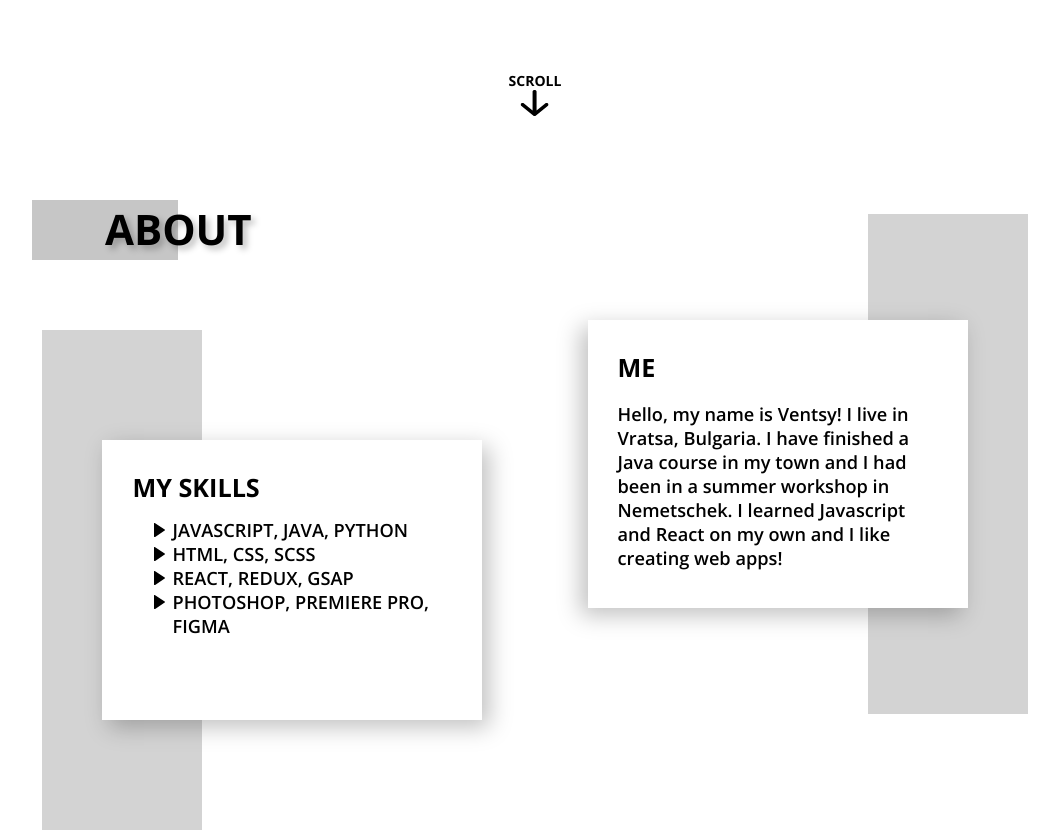
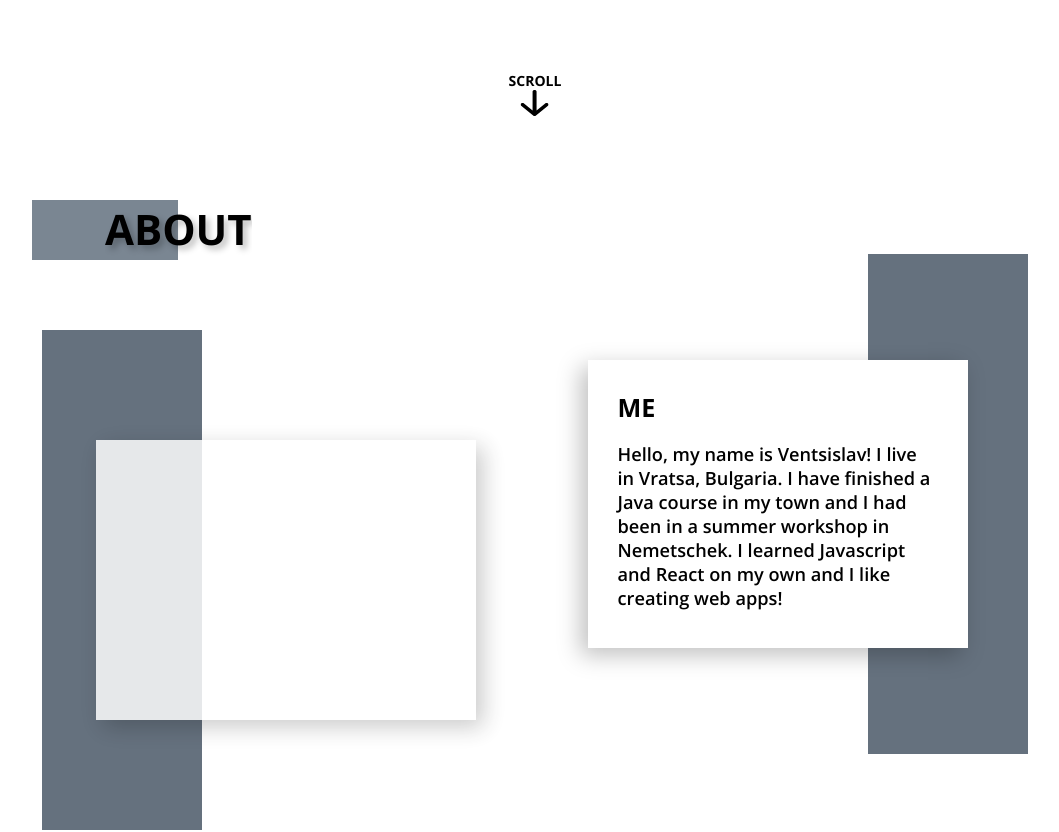
Before and after one commit to VentsislavBorislavov/Personal-Portfolio, a React (Create React App) app: page / in a window 1280 px wide. Shown: the part 680-1512 px from the top of the page, without its empty margins (105-1164 px from the left). Built offline with nearby package versions, Linux system fonts and the light colour scheme.

Commit message:
animated about section

```diff
--- a/src/components/About.js
+++ b/src/components/About.js
@@ -1,29 +1,155 @@
+import gsap from "gsap";
+import { ScrollTrigger } from "gsap/ScrollTrigger";
+import { useState, useEffect } from "react";
+
+gsap.registerPlugin(ScrollTrigger);
+
 const About = () => {
+  const [isTablet, setIsTablet] = useState(window.innerWidth > 425);
+  const [isDesktop, setIsDesktop] = useState(window.innerWidth > 1000);
+  useEffect(() => {
+    // Setting up the timeline with scrollTrigger
+    const tl = gsap.timeline({
+      scrollTrigger: {
+        trigger: ".about-h2",
+        start: "400 bottom",
+      },
+    });
+
+    // animating the about section's h2
+    tl.to(".about-h2 .before", {
+      width: "100%",
+      duration: 1,
+      ease: "power4.out",
+    }).to(".about-h2 span", {
+      x: 0,
+      duration: 0.5,
+      delay: -0.8,
+    });
+
+    // animating before el of about-me div only if it is desktop
+    // there is .before class because the CSSRulePlugin does not work :(
+
+    if (isDesktop) {
+      tl.from(".about-me-wrapper .before", {
+        x: "30%",
+        opacity: 0,
+      });
+    }
+
+    /*
+      Animating about-me div as a whole while in tablet or higher resolution
+      On phones it does not have it's border-shadow and the effect is useless
+    */
+    if (isTablet) {
+      tl.from(".about-me", {
+        x: "10%",
+        opacity: 0,
+      });
+    }
+    // Animating the elements of my-skills div
+
+    tl.to(".about-me h3 span", {
+      duration: 0.4,
+      y: 0,
+    }).from(".about-me p", {
+      opacity: 0,
+      scale: 1.1,
+      ease: "back.out(1.7)",
+    });
+
+    // animating before el as class on my-skills div only if it is desktop
+    // there is .before class because the CSSRulePlugin does not work :(
+    if (isDesktop) {
+      tl.from(".my-skills-wrapper .before", {
+        x: "-30%",
+        opacity: 0,
+      });
+    }
+    /*
+      Animating my-skills div as a whole while in tablet or higher resolution
+      On phones it does not have it's border-shadow and the effect is useless
+    */
+    if (isTablet) {
+      tl.from(".my-skills", {
+        x: "-10%",
+        opacity: 0,
+      });
+    }
+
+    // Animating the elements of my-skills div
+    tl.to(".my-skills h3 span", {
+      duration: 0.4,
+      y: 0,
+    })
+      .from(".my-skills ul", {
+        opacity: 0,
+        x: -10,
+        ease: "back.out(1.7)",
+      })
+      .to(".my-skills span", {
+        y: 0,
+        stagger: 0.2,
+      });
+  }, []);
   return (
     <section id="about">
-      <h2>About</h2>
+      <h2 className="about-h2">
+        <div className="before"></div>
+        <div className="about-holder">
+          <span>About</span>
+        </div>
+      </h2>
       <div className="wrapper">
+        <div className="about-me-wrapper">
           <div className="about-me">
-          <h3>Me</h3>
+            <h3>
+              <span style={spanStyle}>Me</span>
+            </h3>
             <p>
-            Hello, my name is Ventsy! I live in Vratsa, Bulgaria. I have
+              Hello, my name is Ventsislav! I live in Vratsa, Bulgaria. I have
               finished a Java course in my town and I had been in a summer
-            workshop in Nemetschek. I learned Javascript and React on my own and
-            I like creating web apps!
+              workshop in Nemetschek. I learned Javascript and React on my own
+              and I like creating web apps!
             </p>
           </div>
+          <div className="before"></div>
+        </div>
+        <div className="my-skills-wrapper">
           <div className="my-skills">
-          <h3>My Skills</h3>
+            <h3>
+              <span style={spanStyle}>My Skills</span>
+            </h3>
             <ul className="skills">
-            <li>JAVASCRIPT, JAVA, PYTHON</li>
-            <li>HTML, CSS, SCSS</li>
-            <li>REACT, REDUX, GSAP</li>
-            <li>PHOTOSHOP, PREMIERE PRO, FIGMA</li>
+              <li>
+                <div className="info-holder">
+                  <span>JAVASCRIPT, JAVA, PYTHON</span>
+                </div>
+              </li>
+              <li>
+                <div className="info-holder">
+                  <span>HTML, CSS, SCSS</span>
+                </div>
+              </li>
+              <li>
+                <div className="info-holder">
+                  <span>REACT, REDUX, GSAP</span>
+                </div>
+              </li>
+              <li>
+                <div className="info-holder">
+                  <span>PHOTOSHOP, PREMIERE PRO, FIGMA</span>
+                </div>
+              </li>
             </ul>
+          </div>
+          <div className="before"></div>
         </div>
       </div>
     </section>
   );
 };
 
+const spanStyle = { display: "block", transform: "translateY(-100%)" };
+
 export default About;
--- a/src/components/Nav.js
+++ b/src/components/Nav.js
@@ -21,12 +21,12 @@ const Nav = () => {
     });
 
     gsap.to(".intro-link span", {
-      yPercent: -100,
+      yPercent: 100,
       scrollTrigger: {
         trigger: "footer h2",
         scrub: true,
-        start: "50 100%",
-        end: "50 80%",
+        start: "80 100%",
+        end: "80 80%",
         toggleActions: "play none none reverse",
       },
     });
--- a/src/styles/components/about.scss
+++ b/src/styles/components/about.scss
@@ -30,9 +30,16 @@
       margin-left: 70px;
     }
 
-    &::before {
-      content: "";
-      width: 100%;
+    .about-holder {
+      overflow: hidden;
+      span {
+        display: block;
+        transform: translateX(-100%);
+      }
+    }
+
+    .before {
+      width: 0px;
       height: 60px;
       background-color: $gray;
       position: absolute;
@@ -65,13 +72,33 @@
       position: unset;
     }
 
+    .about-me-wrapper,
+    .my-skills-wrapper {
+      position: relative;
+      .before {
+        background-color: $gray2;
+        position: absolute;
+        width: 180px;
+        height: 600px;
+        top: 50%;
+        z-index: -1;
+        transform: translateY(-50%);
+        @include media("<=desktop") {
+          width: 160px;
+          height: 500px;
+        }
+        @include media("<=tablet") {
+          display: none;
+        }
+      }
+    }
+
     .about-me,
     .my-skills {
       background-color: $white;
       width: 440px;
       min-height: 300px;
       padding: 20px 30px;
-      position: relative;
       @include media("<=desktop") {
         width: 320px;
         min-height: 240px;
@@ -90,6 +117,7 @@
         font-size: 2.55rem;
         margin: 30px 0;
         text-transform: uppercase;
+        overflow: hidden;
         @include media("<=desktop") {
           font-size: 1.8rem;
           margin: 10px 0;
@@ -109,62 +137,54 @@
           font-size: 1.15rem;
         }
       }
-      &::before {
-        content: "";
-        background-color: $gray2;
-        position: absolute;
-        width: 200px;
-        height: 600px;
-        top: 50%;
-        z-index: -1;
-        transform: translateY(-50%);
-        @include media("<=desktop") {
-          width: 160px;
-          height: 500px;
-        }
-        @include media("<=tablet") {
-          display: none;
-        }
-      }
     }
 
-    .about-me {
+    .about-me-wrapper {
       align-self: flex-start;
-      margin-top: 120px;
-      box-shadow: -7px 7px 22px rgba($color: $black, $alpha: 0.25);
+      margin-top: 160px;
       @include media("<=tablet") {
         margin: 40px;
         align-self: center;
       }
+      .about-me {
+        box-shadow: -7px 7px 22px rgba($color: $black, $alpha: 0.25);
         @include media("<=phone") {
           box-shadow: none;
         }
-      &::before {
+      }
+      .before {
         right: -50px;
         @include media("<=desktop") {
           right: -60px;
         }
       }
     }
-
-    .my-skills {
+    .my-skills-wrapper {
       align-self: flex-end;
       margin-bottom: 120px;
-      box-shadow: 7px 7px 22px rgba($color: $black, $alpha: 0.25);
       @include media("<=tablet") {
         margin: 0;
         align-self: center;
       }
+      .my-skills {
+        box-shadow: 7px 7px 22px rgba($color: $black, $alpha: 0.25);
         @include media("<=phone") {
           box-shadow: none;
         }
         ul {
           li {
             list-style-image: url("../../images/list-bullet.svg");
+            .info-holder {
+              overflow: hidden;
+              span {
+                display: block;
+                transform: translateY(100%);
               }
             }
-
-      &::before {
+          }
+        }
+      }
+      .before {
         left: -50px;
         @include media("<=desktop") {
           left: -60px;
--- a/src/styles/components/footer.scss
+++ b/src/styles/components/footer.scss
@@ -1,5 +1,5 @@
 footer {
-  background-color: $super-light-gray;
+  background-color: $grayishblue;
   text-align: center;
   border-top-right-radius: 50px;
   border-top-left-radius: 50px;
--- a/src/styles/variables.scss
+++ b/src/styles/variables.scss
@@ -1,5 +1,5 @@
 $black: #000000;
 $white: #ffffff;
-$gray: #c6c6c6;
-$gray2: #d3d3d3;
-$super-light-gray: #f1f1f1;
+$gray: #7a8692;
+$gray2: rgb(101, 113, 126);
+$grayishblue: #7e94a8;
```
Lines whose indentation alone changed are shown as unchanged.
